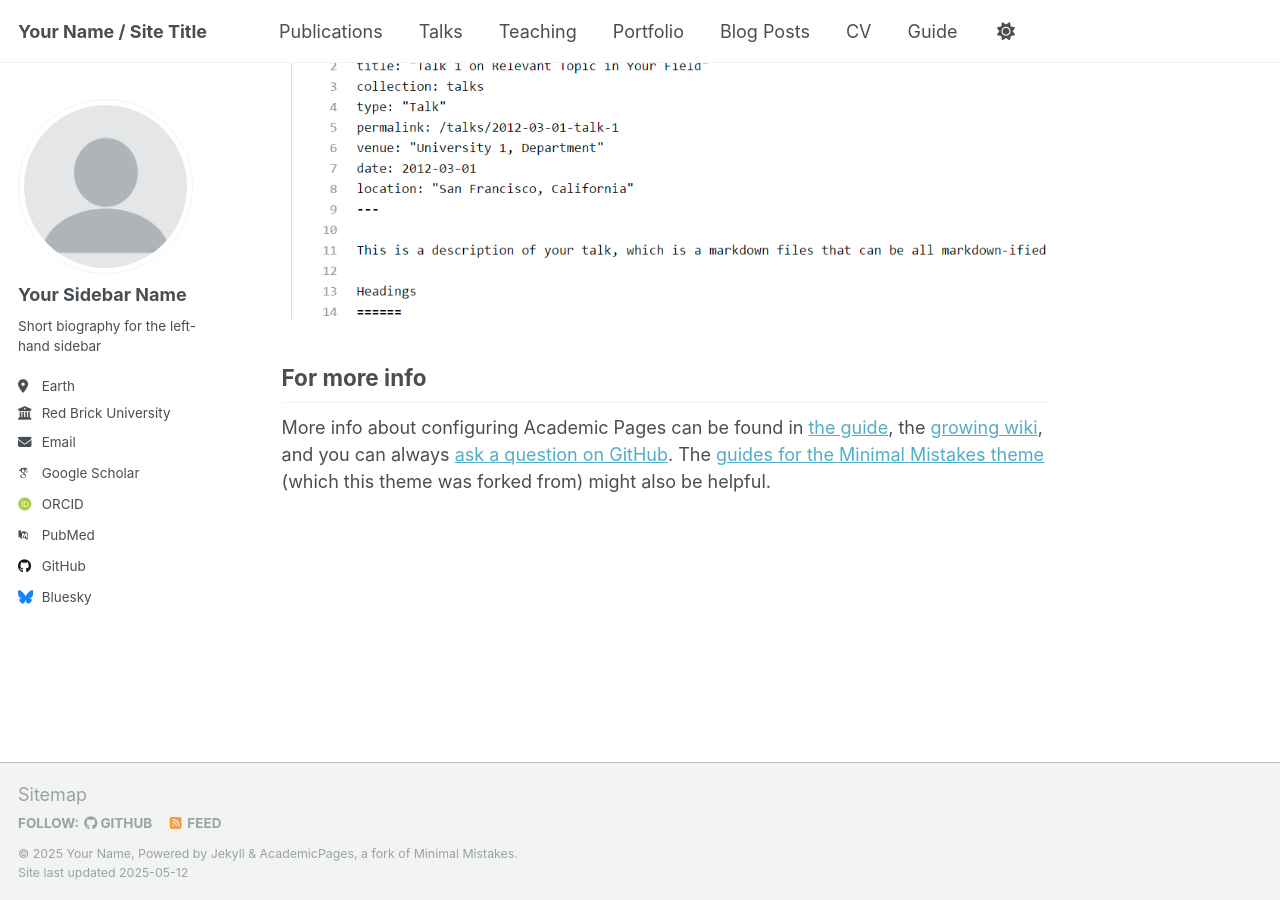
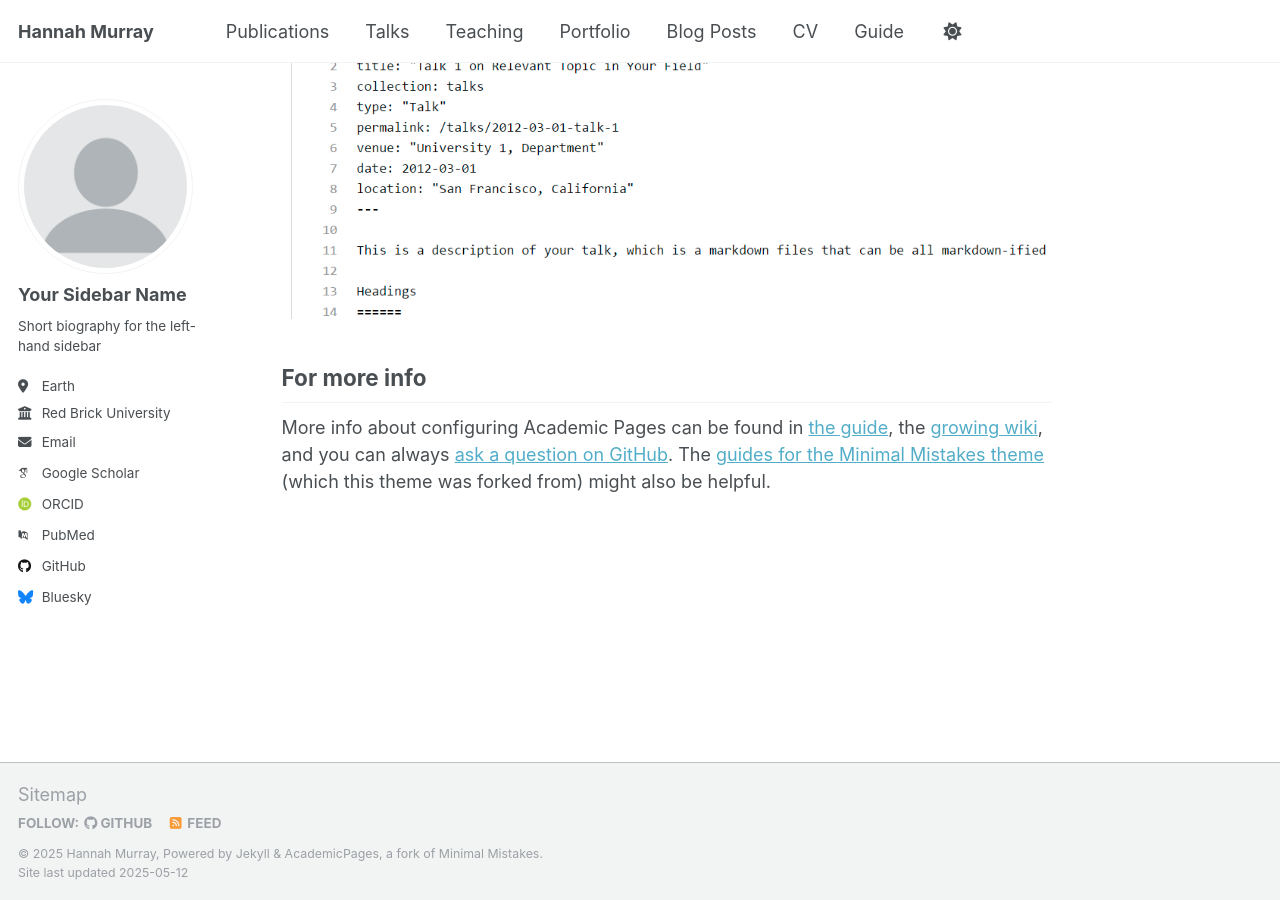
Before and after one commit to hannah-murray/hannah-murray, a Jekyll site: the page built from _pages/about.md, in a window 1280 px wide and 900 px high, scrolled down 2636 px. Built offline with Jekyll 4.4.1, drawn with Linux system fonts in a browser that asks for light colours; some web fonts are replaced.

Commit message:
update config

```diff
--- a/_config.yml
+++ b/_config.yml
@@ -9,13 +9,13 @@
 # Basic Site Settings
 locale                   : "en-US"
 site_theme               : "default"
-title                    : "Your Name / Site Title"
+title                    : "Hannah Murray"
 title_separator          : "-"
-name                     : &name "Your Name"
-description              : &description "personal description"
-url                      : https://academicpages.github.io # the base hostname & protocol for your site e.g. "https://[your GitHub username].github.io" or if you already have some other page hosted on Github then use "https://[your GitHub username].github.io/[Your Repo Name]"
+name                     : &name "Hannah Murray"
+description              : &description "PhD Student in Computer Science @ University of Southern California"
+url                      : https://hannah-murray.github.io # the base hostname & protocol for your site e.g. "https://hannah-murray.github.io" or if you already have some other page hosted on Github then use "https://[your GitHub username].github.io/[Your Repo Name]"
 baseurl                  : "" # the subpath of your site, e.g. "/blog"
-repository               : "academicpages/academicpages.github.io"
+repository               : "hannah-murray/hannah-murray.github.io"
 
 # Site Author - The following control what appear as part of the author content on the side bar.
 #               If a field is blank the icon and link will not appear, otherwise it will be shown.
```
